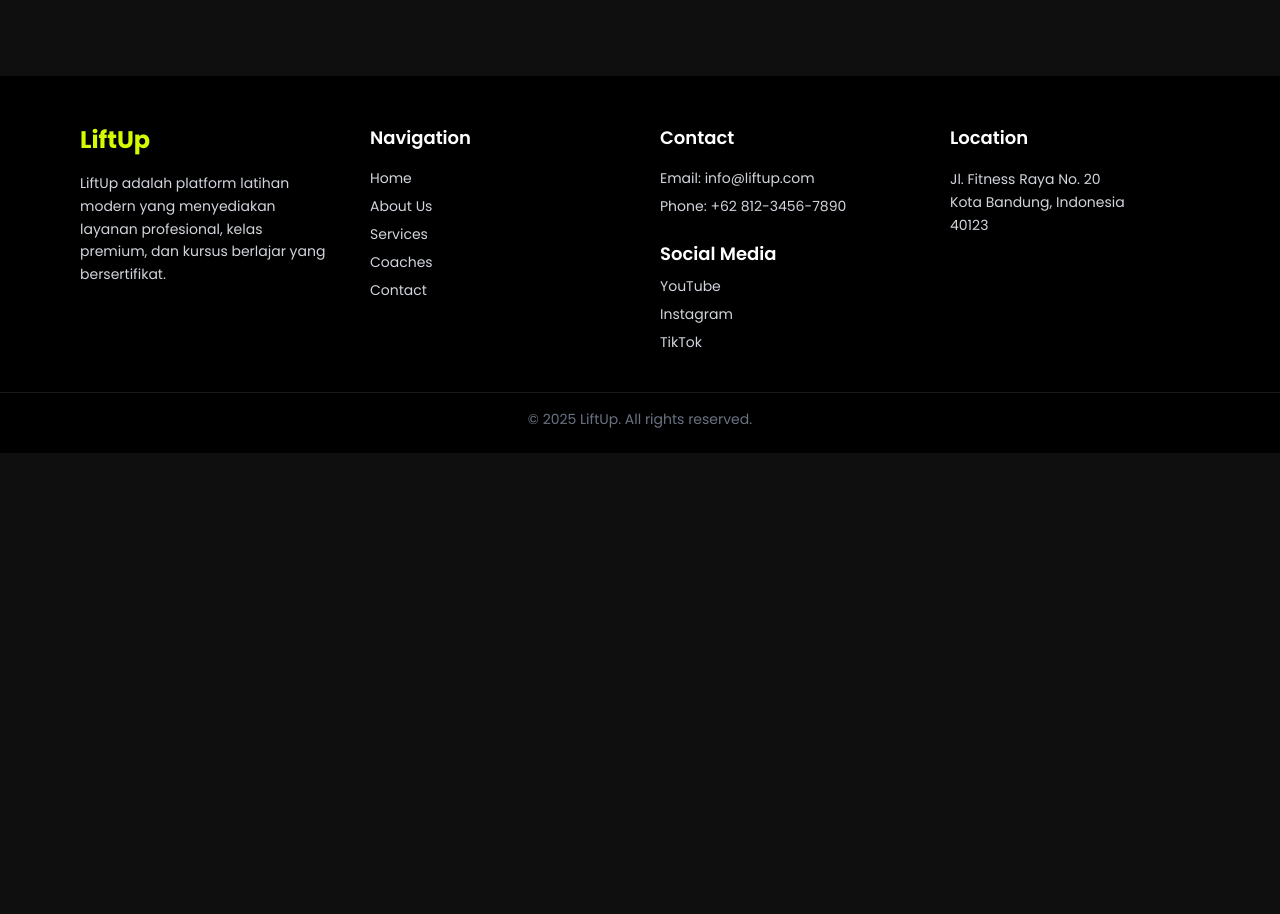
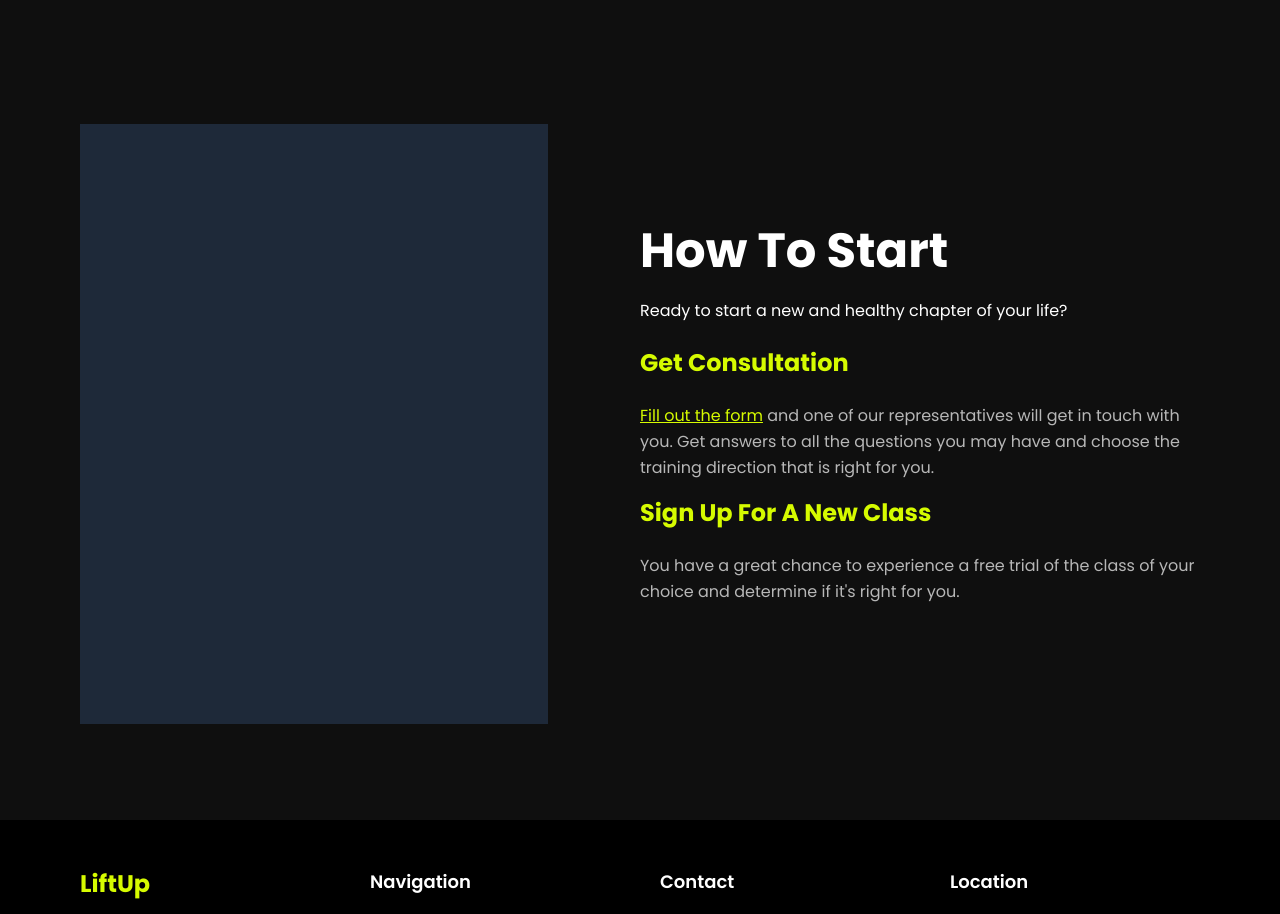
Before and after one commit to BARBARBoyyHD/gym-app-nextjs-supabase, a Next.js app: page / in a window 1280 px wide. Shown: the part 4066-4980 px from the top of the page. Before the commit the page ends 4519 px from the top, so only its background shows below. Built offline with nearby package versions, Linux system fonts and the light colour scheme.

Commit message:
Feat(section) : Create get started section

```diff
--- a/src/app/page.tsx
+++ b/src/app/page.tsx
@@ -7,6 +7,7 @@ import Facility from "@/components/section/Facility";
 import GroupTraining from "@/components/section/GroupTraining";
 import CallToAction from "@/components/CallToAction";
 import Coaches from "@/components/section/Coaches";
+import GetStarted from "@/components/section/GetStarted";
 export default function page() {
   return (
     <>
@@ -22,6 +23,7 @@ export default function page() {
           description=" Schedule your visit to LiftUp and attend any group training for free on this day."
         />
         <Coaches />
+        <GetStarted />
         <Footer />
       </main>
     </>
--- /dev/null
+++ b/src/components/section/GetStarted.tsx
@@ -0,0 +1,42 @@
+export default function GetStarted() {
+  return (
+    <section className="my-24">
+      <div className="max-w-6xl mx-auto px-4">
+        <div className="flex flex-wrap">
+          <div className="flex-1 flex justify-start">
+            <div className="bg-gray-800 w-[468px] h-[600px]"></div>
+          </div>
+          <div className="flex-1 flex items-center flex-wrap">
+            <div>
+              <h2 className="text-5xl font-extrabold mb-3">How To Start</h2>
+              <p className="my-6">
+                Ready to start a new and healthy chapter of your life?
+              </p>
+              <h5 className="text-2xl font-extrabold text-brand mb-6 capitalize">
+                Get Consultation
+              </h5>
+              <p className="text-white/70 mb-4 leading-relaxed">
+                <a href="#">
+                  <span className="text-brand underline">
+                    {" "}
+                    Fill out the form
+                  </span>
+                </a>{" "}
+                and one of our representatives will get in touch with you. Get
+                answers to all the questions you may have and choose the
+                training direction that is right for you.
+              </p>
+              <h5 className="text-2xl font-extrabold text-brand mb-6 capitalize">
+                Sign Up For A New Class
+              </h5>
+              <p className="text-white/70 mb-4 leading-relaxed">
+                You have a great chance to experience a free trial of the class
+                of your choice and determine if it's right for you.
+              </p>
+            </div>
+          </div>
+        </div>
+      </div>
+    </section>
+  );
+}
```
